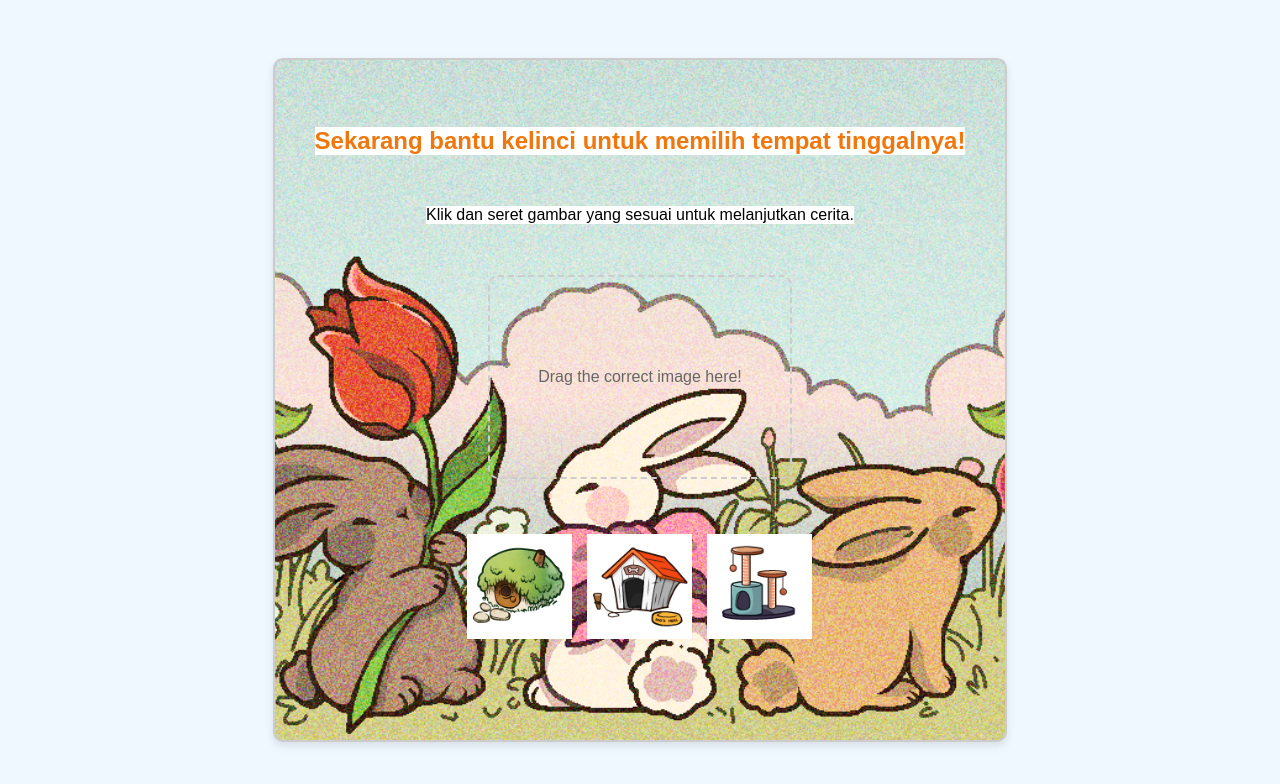
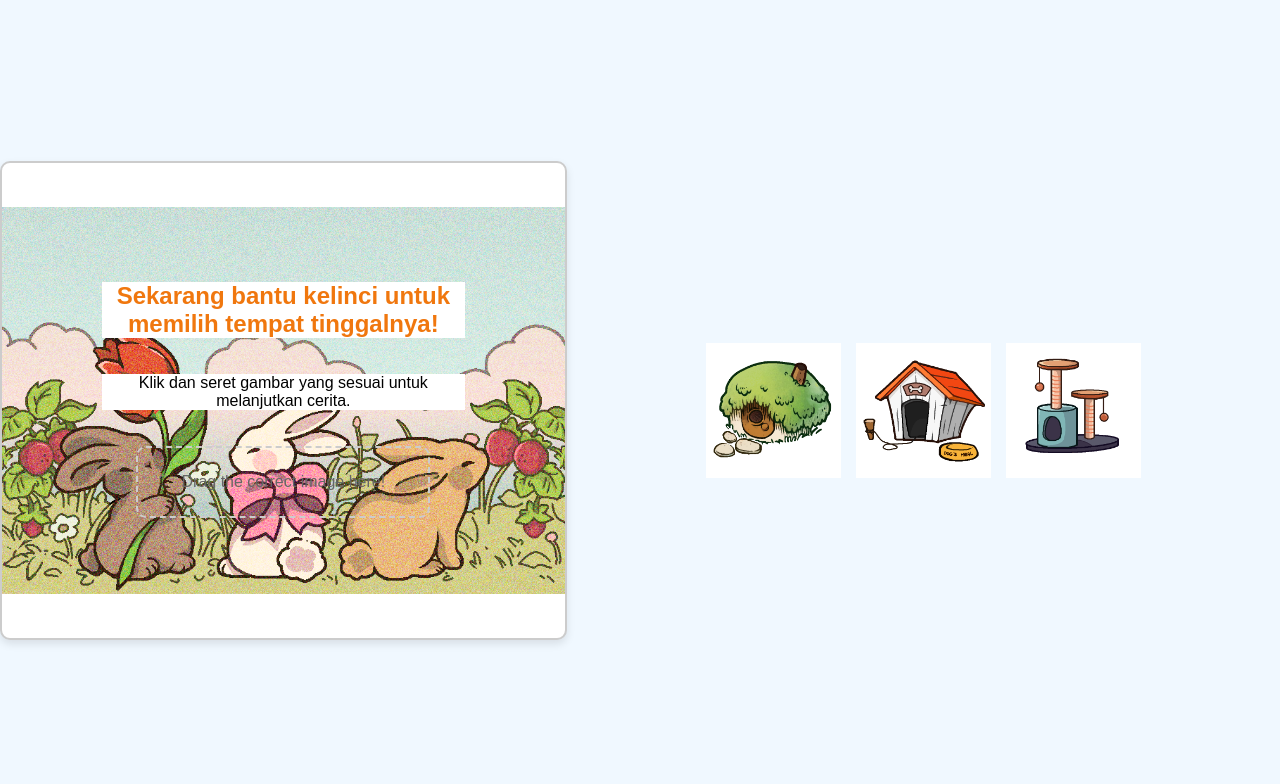
Before and after one commit to MathewSin/DragCaptcha, a plain HTML site: page CaptchaStory/html/page1.html in a window 1280 px wide. Drawn offline with Linux system fonts and the light colour scheme; some packages are replaced by stand-ins of ours; a script that the page names is missing.

Commit message:
Another Patch

```diff
--- a/CaptchaStory/style/style.css
+++ b/CaptchaStory/style/style.css
@@ -12,23 +12,22 @@ body {
     align-items: center;
 }
 
-/* Need Review */
 .captcha-container {
     background-color: #ffffff;
     background-image: url('../style/background.png');
     background-repeat: no-repeat;
-    background-size: cover;
+    background-size: 100%; /* Mengambil dari kode pertama */
     background-position: center;
     border: 2px solid #cccccc;
     border-radius: 10px;
-    padding: 40px;
-    max-width: 950px;
-    height: 600px;
+    padding: 100px; /* Mengambil dari kode pertama */
+    max-width: 500px;
+    height: 275px; /* Mengambil dari kode pertama */
     box-shadow: 0px 4px 8px rgba(0, 0, 0, 0.1);
     display: flex;
     flex-direction: column;
     align-items: center;
-    justify-content: space-around; /* Added to space content vertically */
+    justify-content: space-around; /* Ditambahkan untuk memposisikan konten secara vertikal */
 }
 
 h2 {
@@ -43,15 +42,15 @@ p {
 .story-container {
     display: flex;
     justify-content: center;
-    gap: 15px; /* Add spacing between images */
-    flex-wrap: wrap; /* Allow wrapping to avoid overflow */
+    gap: 15px; /* Tambahkan jarak antara gambar */
+    flex-wrap: wrap; /* Izinkan pembungkusan untuk menghindari overflow */
     margin-top: 20px;
-    width: 100%; /* Ensure container width */
+    width: 100%; /* Pastikan lebar kontainer */
 }
 
 .captcha-image {
-    width: 105px;
-    height: 105px;
+    width: 135px; /* Mengambil dari kode pertama */
+    height: 135px; /* Mengambil dari kode pertama */
     cursor: pointer;
     transition: transform 0.2s ease-in-out;
     margin: 0;
@@ -68,8 +67,10 @@ p {
 }
 
 #dropBox {
-    width: 300px;
-    height: 200px;
+    width: 80%; /* Mengatur lebar menjadi 80% dari parent */
+    max-width: 800px; /* Maksimum lebar drop box */
+    height: 80%; /* Atur tinggi sesuai kebutuhan */
+    max-height: 800px;
     border: 2px dashed #ccc;
     border-radius: 10px;
     display: flex;
@@ -79,7 +80,9 @@ p {
     font-size: 16px;
     color: #666;
     text-align: center;
+    overflow: auto; /* Tambahkan overflow untuk melihat konten */
 }
+
 
 #dropBox.dragover {
     border-color: #00f;
@@ -101,14 +104,13 @@ p {
     align-items: center;
 }
 
-/* Need to be Reviewed */
 .modal-content {
     background-color: #fff;
     padding: 40px;
     border-radius: 8px;
-    width: 80%;
-    max-width: 1050px;
-    height: 700px;
+    width: 100%;
+    max-width: 700px; /* Mengambil dari kode pertama */
+    height: 670px; /* Mengambil dari kode pertama */
     box-shadow: 0 4px 8px rgba(0, 0, 0, 0.2);
     position: relative;
     text-align: center;
```
Also changed, not shown: CaptchaStory/html/page1.html (+1 -0 lines), CaptchaStory/html/page2.html (+1 -0 lines), CaptchaStory/html/page3.html (+1 -0 lines).
